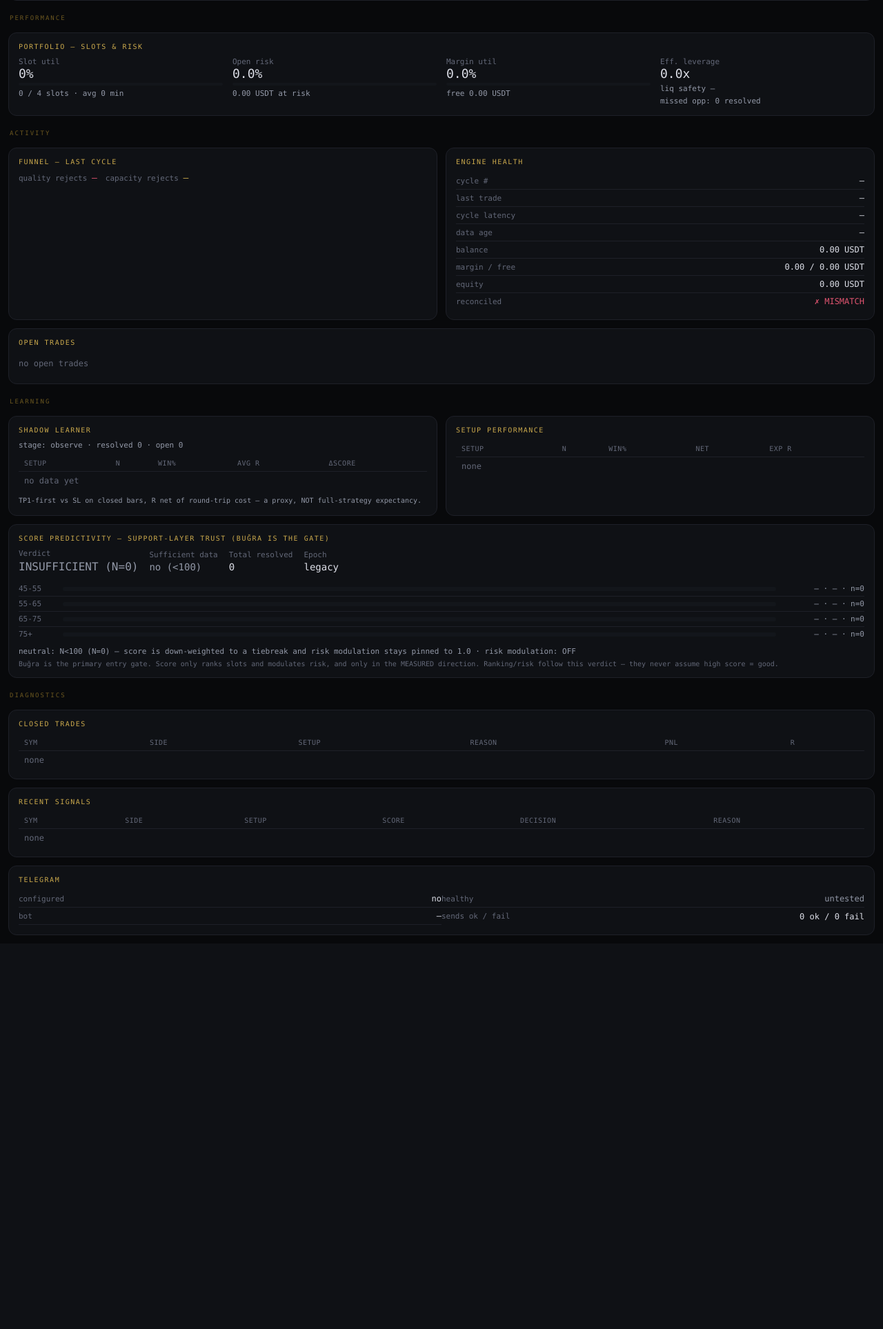
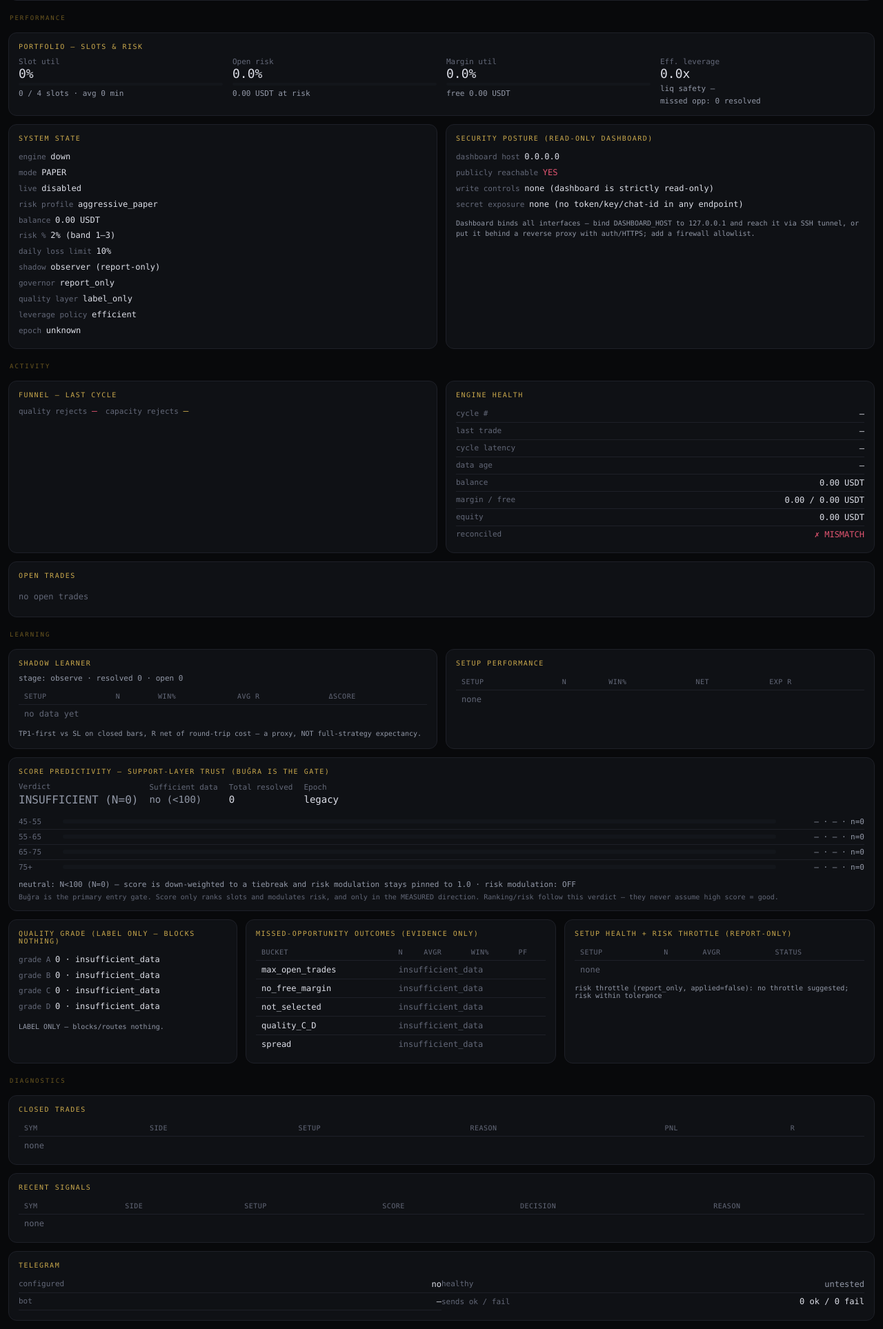
Before and after one commit to tuhanba/aurvexai, a Flask app: page / in a window 1280 px wide. Shown: the part 340-2267 px from the top of the page at 69% size. Before the commit the page ends 1696 px from the top, so only its background shows below. Run offline with Flask 3, Linux system fonts and the light colour scheme; data that the repository does not hold is empty.

Commit message:
feat(dashboard): system-state panel + security posture report
New /api/system_state surfaces engine/mode/live/risk-profile/balance/
risk%/daily-loss-limit/shadow/governor/quality-layer/leverage-policy/
data-quality/epoch in one place, plus a security block reporting the
dashboard host binding, whether it is publicly reachable, that there are
no write controls and no secret exposure, and a RECOMMENDATION (bind
127.0.0.1 + SSH tunnel / authenticated reverse proxy + firewall
allowlist) — recommended, never silently applied.

index.html gains a System State + Security card and an Observability row
(quality grade label-only, missed-opportunity outcomes, setup health +
risk throttle), wired into the refresh loop.

Tests: system_state fields present; a sweep over every GET endpoint
asserts no configured token / key / chat id is ever echoed.

Co-Authored-By: Claude Opus 4.8 <noreply@anthropic.com>
Claude-Session: https://claude.ai/code/session_01MgtNWp97VAPs3iAZ8ULkXc

```diff
--- a/src/aurvex/dashboard/app.py
+++ b/src/aurvex/dashboard/app.py
@@ -509,6 +509,71 @@ def create_app(cfg=None) -> Flask:
             "buckets": shadow.missed_opportunity_outcomes(),
         })
 
+    @app.route("/api/system_state")
+    def system_state():
+        """Single-glance System State panel + dashboard security posture.
+
+        Read-only. Surfaces the active mode/profile/policy and confirms the safety
+        stances (live disabled, shadow observer, governor report-only, quality
+        label-only). The security block reports the host binding and whether the
+        dashboard is publicly reachable, and RECOMMENDS (never silently changes) a
+        safer posture. No secret is ever included.
+        """
+        hb = db.get_heartbeat("engine")
+        hb_data = dict(hb.get("status") or {}) if hb else {}
+        hb_ts = int(hb.get("ts", 0)) if hb else 0
+        alive = bool(hb_ts and (now_ms() - hb_ts) < 120_000)
+
+        epoch_meta = db.get_meta("epoch")
+        epoch_label = (epoch_meta.get("label", "unknown")
+                       if isinstance(epoch_meta, dict) else "unknown")
+
+        host = cfg.dashboard_host
+        publicly_reachable = host in ("0.0.0.0", "::", "")
+        if publicly_reachable:
+            sec_reco = ("Dashboard binds all interfaces — bind DASHBOARD_HOST to "
+                        "127.0.0.1 and reach it via SSH tunnel, or put it behind a "
+                        "reverse proxy with auth/HTTPS; add a firewall allowlist.")
+        else:
+            sec_reco = ("Bound to a specific host; still prefer an SSH tunnel or an "
+                        "authenticated reverse proxy + firewall allowlist for access.")
+
+        return jsonify({
+            "engine": {"alive": alive, "kill_switch": bool(hb_data.get("kill_switch", False))},
+            "mode": cfg.mode,
+            "live": "disabled" if not cfg.live_enabled else "ENABLED",
+            "live_enabled": cfg.live_enabled,
+            "risk_profile": cfg.risk_profile,
+            "balance": round(db.get_balance(), 4),
+            "initial_balance": cfg.initial_paper_balance,
+            "risk_pct": cfg.risk_pct,
+            "risk_band": [cfg.min_risk_pct, cfg.max_risk_pct],
+            "daily_loss_limit_pct": cfg.max_daily_loss_pct,
+            "max_open_trades": cfg.max_open_trades,
+            "shadow": "observer (report-only)",
+            "shadow_apply": cfg.shadow_apply,
+            "governor": cfg.governor_mode,
+            "quality_layer": "label_only",
+            "score_as_gate": cfg.score_as_gate,
+            "risk_modulation_enabled": cfg.risk_modulation_enabled,
+            "leverage_policy": cfg.leverage_policy,
+            "data_quality": {
+                "provider": cfg.data_provider,
+                "ltf": cfg.ltf, "htf": cfg.htf,
+                "data_age_ms": hb_data.get("data_age_ms"),
+                "cycle_ms": hb_data.get("cycle_ms"),
+            },
+            "epoch": epoch_label,
+            "security": {
+                "dashboard_host": host,
+                "dashboard_port": cfg.dashboard_port,
+                "publicly_reachable": publicly_reachable,
+                "write_controls": "none (dashboard is strictly read-only)",
+                "secret_exposure": "none (no token/key/chat-id in any endpoint)",
+                "recommendation": sec_reco,
+            },
+        })
+
     @app.route("/api/setup_health")
     def setup_health_panel():
         """REPORT-ONLY per-setup health + risk-throttle suggestion.
--- a/src/aurvex/dashboard/templates/index.html
+++ b/src/aurvex/dashboard/templates/index.html
@@ -272,6 +272,18 @@ tr:last-child td{border-bottom:none}
     </div>
   </div>
 
+  <!-- System State + Security posture -->
+  <div class="grid g2">
+    <div class="card">
+      <div class="card-title">System State</div>
+      <div id="sysState" style="font-size:12px;line-height:1.9"></div>
+    </div>
+    <div class="card">
+      <div class="card-title">Security posture (read-only dashboard)</div>
+      <div id="secPosture" style="font-size:12px;line-height:1.9"></div>
+    </div>
+  </div>
+
   <!-- Activity section -->
   <div class="section-label">Activity</div>
 
@@ -362,6 +374,33 @@ tr:last-child td{border-bottom:none}
     </div>
   </div>
 
+  <!-- Observability (label-only / report-only) -->
+  <div class="grid g3">
+    <div class="card">
+      <div class="card-title">Quality grade (LABEL ONLY — blocks nothing)</div>
+      <div id="qualityPanel" style="font-size:12px;line-height:1.9"></div>
+    </div>
+    <div class="card">
+      <div class="card-title">Missed-opportunity outcomes (evidence only)</div>
+      <div class="tbl-wrap" style="max-height:240px;overflow-y:auto">
+        <table id="missedTbl">
+          <thead><tr><th>bucket</th><th>n</th><th>avgR</th><th>win%</th><th>PF</th></tr></thead>
+          <tbody></tbody>
+        </table>
+      </div>
+    </div>
+    <div class="card">
+      <div class="card-title">Setup health + risk throttle (REPORT-ONLY)</div>
+      <div class="tbl-wrap" style="max-height:200px;overflow-y:auto">
+        <table id="setupHealthTbl">
+          <thead><tr><th>setup</th><th>n</th><th>avgR</th><th>status</th></tr></thead>
+          <tbody></tbody>
+        </table>
+      </div>
+      <div class="kpi-sub" id="throttleNote" style="margin-top:8px;font-size:10px">—</div>
+    </div>
+  </div>
+
   <!-- Diagnostics section -->
   <div class="section-label">Diagnostics</div>
 
@@ -408,12 +447,14 @@ async function getJSON(u){const r=await fetch(u);return r.json();}
 
 async function refresh(){
   try{
-    const [st,fn,me,op,cl,sg,sh,ac,tg,pm,sv] = await Promise.all([
+    const [st,fn,me,op,cl,sg,sh,ac,tg,pm,sv,ss,qp,mo,shl] = await Promise.all([
       getJSON('/api/status'), getJSON('/api/funnel'), getJSON('/api/metrics'),
       getJSON('/api/trades/open'), getJSON('/api/trades/closed'),
       getJSON('/api/signals'), getJSON('/api/shadow'),
       getJSON('/api/accounting'), getJSON('/api/telegram'),
-      getJSON('/api/portfolio_metrics'), getJSON('/api/score_validity')
+      getJSON('/api/portfolio_metrics'), getJSON('/api/score_validity'),
+      getJSON('/api/system_state'), getJSON('/api/quality'),
+      getJSON('/api/missed_opportunity'), getJSON('/api/setup_health')
     ]);
 
     // ── Header pills ──
@@ -712,6 +753,64 @@ async function refresh(){
     document.getElementById('tgBot').textContent = tg.bot_username?('@'+tg.bot_username):'—';
     document.getElementById('tgSends').textContent = (tg.sends_ok||0)+' ok / '+(tg.sends_failed||0)+' fail';
 
+    // ── System State ──
+    const row = (k,v)=>`<div><span class="row-label">${k} </span><span class="row-val">${v}</span></div>`;
+    document.getElementById('sysState').innerHTML = [
+      row('engine', ss.engine&&ss.engine.alive?'alive':'down'),
+      row('mode', (ss.mode||'paper').toUpperCase()),
+      row('live', ss.live),
+      row('risk profile', ss.risk_profile),
+      row('balance', fmt(ss.balance,2)+' USDT'),
+      row('risk %', ss.risk_pct+'% (band '+(ss.risk_band||[]).join('–')+')'),
+      row('daily loss limit', ss.daily_loss_limit_pct+'%'),
+      row('shadow', ss.shadow),
+      row('governor', ss.governor),
+      row('quality layer', ss.quality_layer),
+      row('leverage policy', ss.leverage_policy),
+      row('epoch', ss.epoch)
+    ].join('');
+    const sec = ss.security||{};
+    document.getElementById('secPosture').innerHTML = [
+      row('dashboard host', sec.dashboard_host),
+      row('publicly reachable', sec.publicly_reachable?'<span class="neg">YES</span>':'<span class="pos">no</span>'),
+      row('write controls', sec.write_controls),
+      row('secret exposure', sec.secret_exposure),
+      `<div class="kpi-sub" style="margin-top:8px;font-size:10px;line-height:1.5">${sec.recommendation||''}</div>`
+    ].join('');
+
+    // ── Quality grade (label only) ──
+    const qd = (qp&&qp.distribution)||{A:0,B:0,C:0,D:0};
+    const qr = (qp&&qp.realised_by_grade)||{};
+    document.getElementById('qualityPanel').innerHTML =
+      ['A','B','C','D'].map(g=>{
+        const rb = qr[g]||{};
+        const rinfo = rb.note?rb.note:(`avgR ${fmt(rb.avg_r,2)} · win ${fmt(rb.win_pct,0)}% (n=${rb.n})`);
+        return row('grade '+g, (qd[g]||0)+' · '+rinfo);
+      }).join('') +
+      `<div class="kpi-sub" style="margin-top:8px;font-size:10px">LABEL ONLY — blocks/routes nothing.</div>`;
+
+    // ── Missed-opportunity outcomes ──
+    const mb = (mo&&mo.buckets)||{};
+    document.querySelector('#missedTbl tbody').innerHTML =
+      Object.keys(mb).map(k=>{
+        const b=mb[k];
+        if(b.note) return `<tr><td>${k}</td><td colspan="4" style="color:var(--muted)">${b.note}</td></tr>`;
+        return `<tr><td>${k}</td><td>${b.count}</td>
+          <td class="${cls(b.avg_r)}">${fmt(b.avg_r,2)}</td>
+          <td>${fmt(b.win_pct,0)}%</td><td>${b.pf_estimate==null?'—':fmt(b.pf_estimate,2)}</td></tr>`;
+      }).join('') || '<tr><td colspan="5" style="color:var(--muted)">none</td></tr>';
+
+    // ── Setup health + throttle (report-only) ──
+    const shRows = (shl&&shl.setups)||[];
+    document.querySelector('#setupHealthTbl tbody').innerHTML =
+      shRows.map(r=>`<tr><td>${r.setup}</td><td>${r.n}</td>
+        <td class="${cls(r.avg_r)}">${r.avg_r==null?'—':fmt(r.avg_r,2)}</td>
+        <td>${r.status}</td></tr>`).join('')
+      || '<tr><td colspan="4" style="color:var(--muted)">none</td></tr>';
+    const thr = (shl&&shl.risk_throttle)||{};
+    document.getElementById('throttleNote').textContent =
+      'risk throttle ('+(thr.mode||'report_only')+', applied='+(thr.applied===false?'false':thr.applied)+'): '+(thr.suggestion||'—');
+
   } catch(e){ console.error(e); }
   document.getElementById('clockTxt').textContent = new Date().toLocaleTimeString();
 }
```
Also changed, not shown: tests/test_dashboard_surfaces.py (+57 -0 lines).
